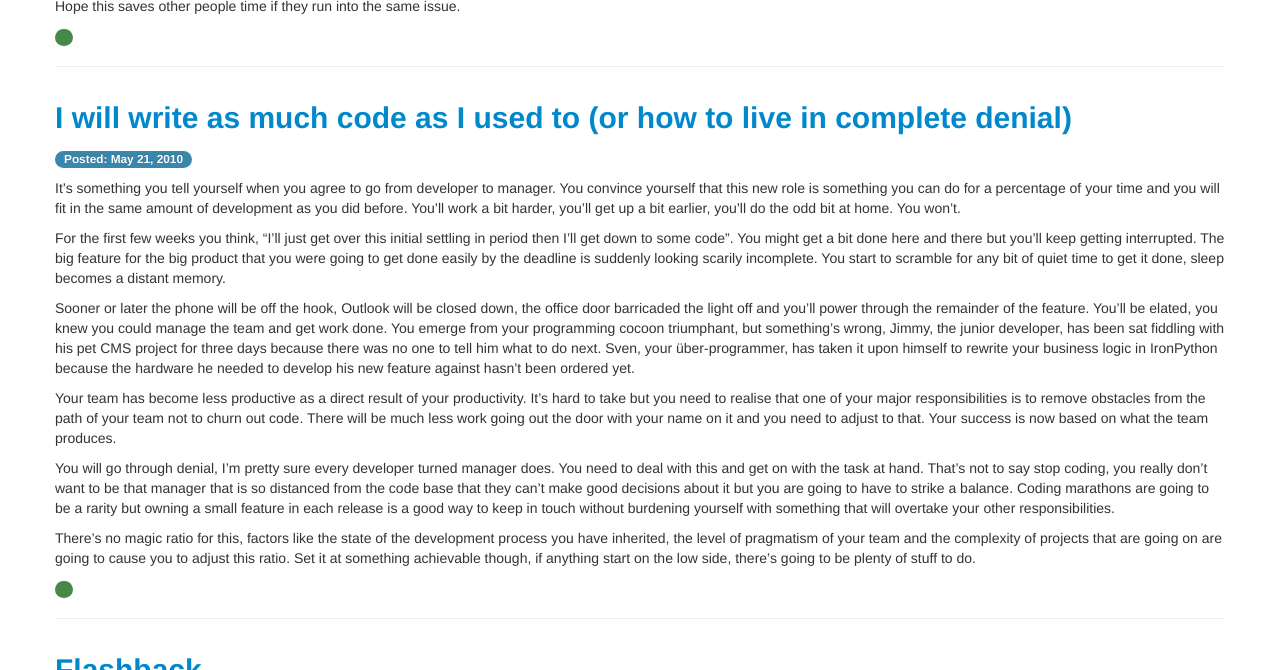
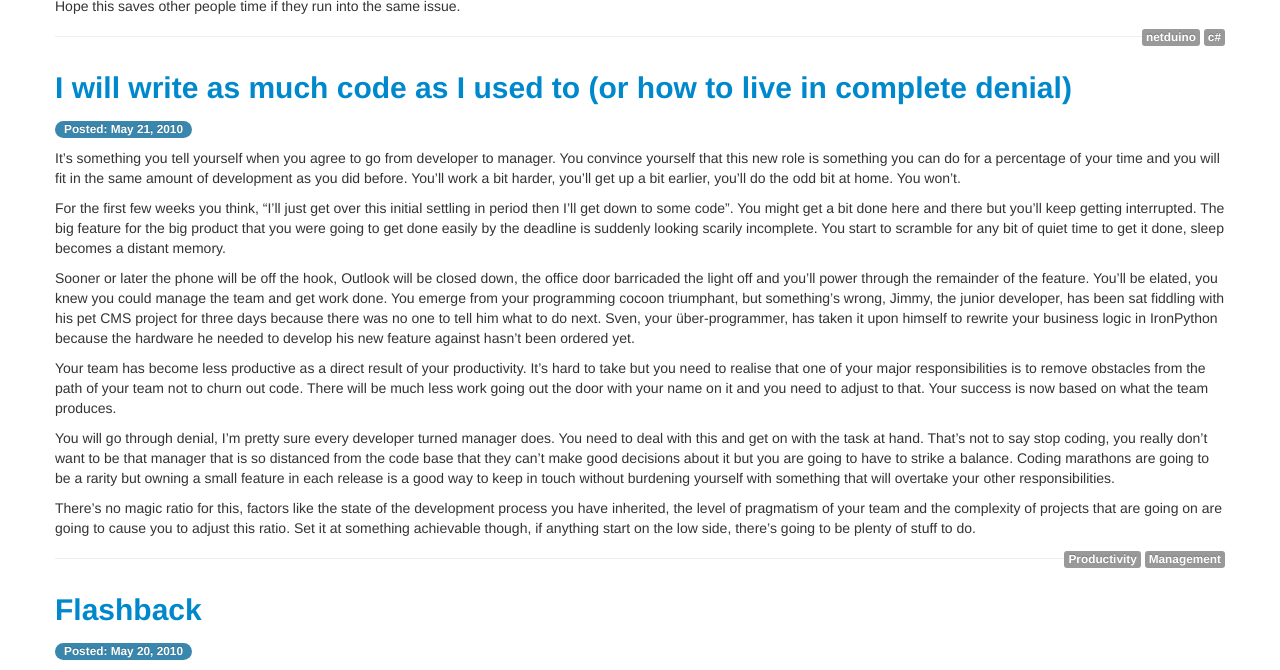
Before and after one commit to colethecoder/colethecoder.github.com, a Jekyll site: the page built from index.html, in a window 1280 px wide and 900 px high, scrolled down 484 px, cut to the strip 230-900 px from the top of the window. Built offline with Jekyll 4.4.1, drawn with Linux system fonts in a browser that asks for light colours; Markdown is read by kramdown in place of the engine named in the settings; the list of posts is cut into pages by our own code; comment, search, counter and statistics services are not loaded.

Commit message:
added tagging

```diff
--- a/_posts/2012-09-06-Netduino-Plus-DHCP-Fun-And-Games.md
+++ b/_posts/2012-09-06-Netduino-Plus-DHCP-Fun-And-Games.md
@@ -1,6 +1,7 @@
 ---
 layout: post
 title: Netduino Plus DHCP Fun and Games
+tags: netduino c#
 ---
 Over the last week I've been playing around with a [Netduino Plus](http://www.netduino.com/netduinoplus/specs.htm) for a little project I've been planning for a while. It's a great little device and really easy to get started with.
 
--- a/index.html
+++ b/index.html
@@ -7,7 +7,12 @@ title: Cole The Coder
           <h2><a href="{{ post.url }}">{{ post.title }}</a></h2>
 		  <span class="badge badge-info">Posted: {{ post.date | date: "%B %e, %Y" }}</span>
            <p>{{ post.content }}</p>
-		   <span class="badge badge-success"><a href="{{ post.url }}#disqus_thread"></a></span>
+		   <span><a href="{{ post.url }}#disqus_thread"></a></span>
+		   <div class="pull-right">
+		   {% for tag in post.tags %}
+		   <span class="label">{{ tag }}</span>
+		   {% endfor %}
+		   </div>
 		   <hr />
         </div>
 		{% endfor %}
```
